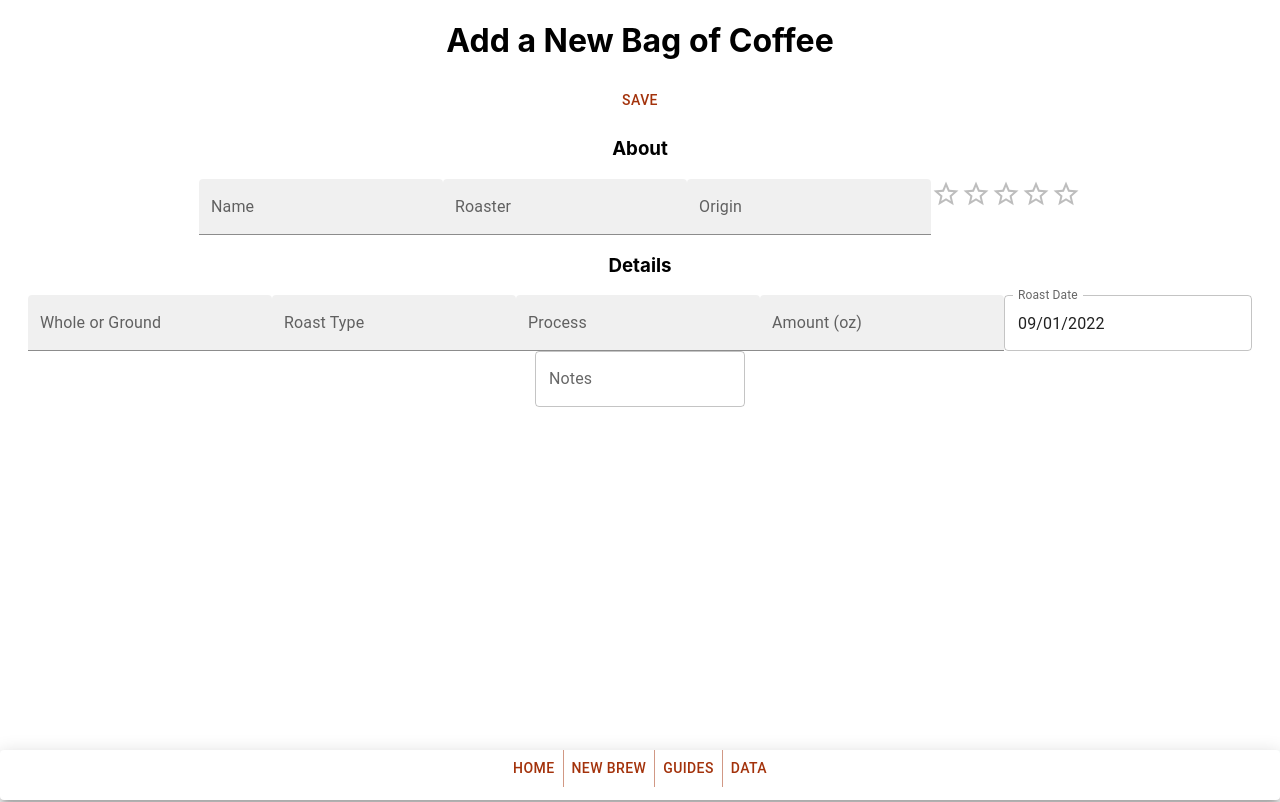
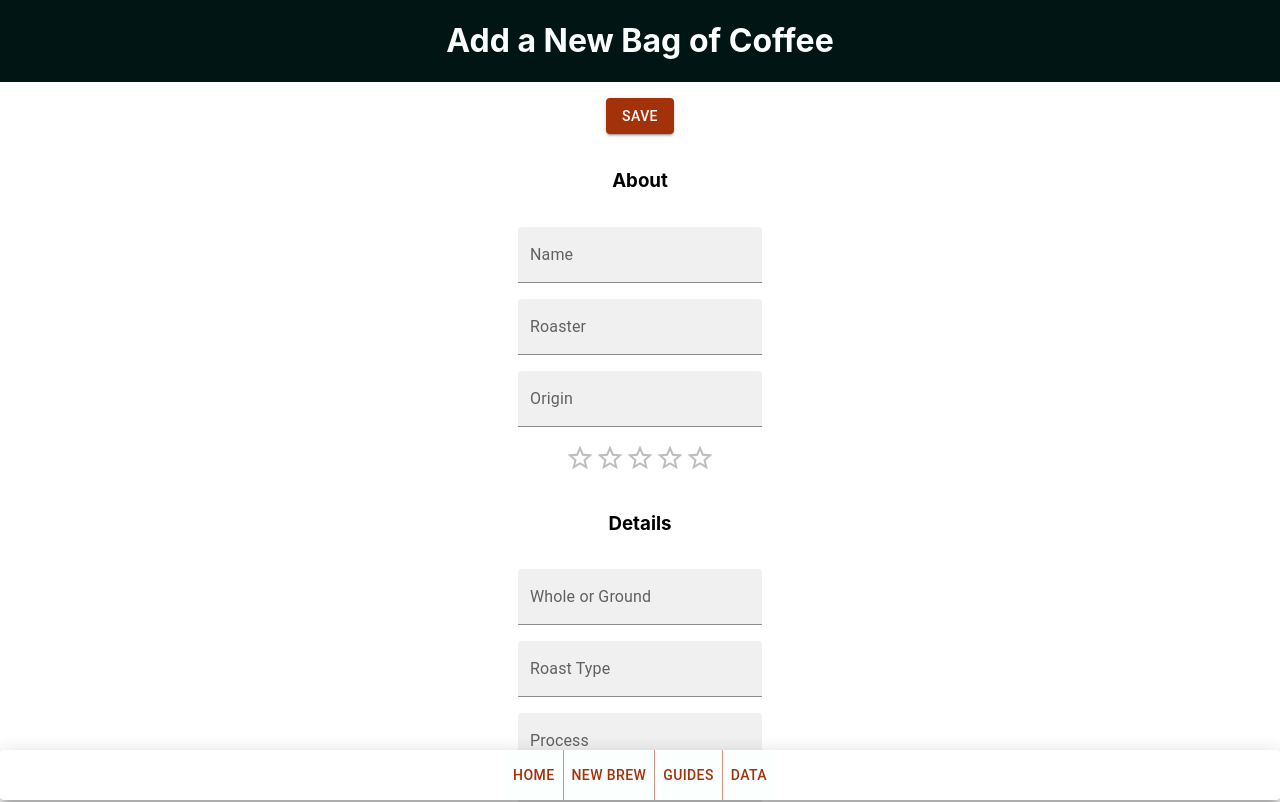
Before and after one commit to stacysamuels10/Pocket-Barista, a React (Create React App) app in the folder pocket-barista/: page /addnewcoffee in a window 1280 px wide. Shown: the top 802 px of the page. Built offline with nearby package versions, Linux system fonts and the light colour scheme.

Commit message:
updates to styling

```diff
--- a/pocket-barista/src/App.css
+++ b/pocket-barista/src/App.css
@@ -40,8 +40,10 @@
   background-color: #6b0504;
 }
 
-.navBar {
+.navBar Button {
+  background-color: rgba(251, 255, 254, 1);
   height: 50px;
+  opacity: 1;
 }
 
 .aeropress {
@@ -67,3 +69,7 @@ a:visited {
 .data-main p {
   font-size: 20px;
 }
+
+.dropdown {
+  margin-top: 3px;
+}
--- a/pocket-barista/src/App.js
+++ b/pocket-barista/src/App.js
@@ -88,10 +88,15 @@ function App() {
           </Routes>
           <BottomNavigation>
             <Paper
-              sx={{ position: "fixed", bottom: 0, left: 0, right: 0 }}
+              sx={{
+                position: "fixed",
+                bottom: 0,
+                left: 0,
+                right: 0,
+              }}
               elevation={10}
             >
-              <NavBar></NavBar>
+              <NavBar />
             </Paper>
           </BottomNavigation>
         </BrowserRouter>
--- a/pocket-barista/src/components/404PageNotFound.js
+++ b/pocket-barista/src/components/404PageNotFound.js
@@ -9,15 +9,20 @@ const PageNotFound = () => {
     <div>
       <Grid
         container
+        spacing={2}
         direction="column"
         justifyContent="center"
         alignItems="center"
+        backgroundColor="#001514"
+        color="#FBFFFE"
       >
-        <h1>PAGE NOT FOUND</h1>
-        <Button size="large" variant="contained" onClick={() => navigate("/")}>
-          HOME
-        </Button>
+        <Grid item>
+          <h1>PAGE NOT FOUND</h1>
+        </Grid>
       </Grid>
+      <Button size="large" variant="contained" onClick={() => navigate("/")}>
+        HOME
+      </Button>
     </div>
   );
 };
--- a/pocket-barista/src/components/Homepage.js
+++ b/pocket-barista/src/components/Homepage.js
@@ -15,6 +15,7 @@ import ExpandMoreIcon from "@mui/icons-material/ExpandMore";
 import MenuItem from "@mui/material/MenuItem";
 import Select from "@mui/material/Select";
 import FormControl from "@mui/material/FormControl";
+import Grid from "@mui/material/Grid";
 
 const Homepage = () => {
   const navigate = useNavigate();
@@ -22,10 +23,31 @@ const Homepage = () => {
   const coffee = useSelector((state) => state.coffeeReducer.pastCoffeeBags);
   return (
     <div>
-      <div className="top-nav">
-        <FormControl variant="standard" sx={{ m: 1, minWidth: 120 }}>
+      <Grid
+        container
+        spacing={2}
+        direction="column"
+        justifyContent="center"
+        alignItems="center"
+        backgroundColor="#001514"
+        color="#FBFFFE"
+      >
+        <Grid item>
+          <h1>Welcome to Pocket Barista</h1>
+        </Grid>
+      </Grid>
+      <FormControl
+        variant="standard"
+        sx={{
+          m: 1,
+          minWidth: 120,
+          backgroundColor: "#FBFFFE",
+          color: "#001514",
+        }}
+      >
         <InputLabel id="demo-simple-select-standard-label">Add</InputLabel>
         <Select
+          className="dropdown"
           name="add"
           labelId="demo-simple-select-standard-label"
           id="demo-simple-select-standard"
@@ -40,10 +62,7 @@ const Homepage = () => {
           <MenuItem value="/addnewgrinder">New Grinder</MenuItem>
         </Select>
       </FormControl>
-      </div>
-      <div className="welcome">
-        <h1>Welcome to Pocket Barista</h1>
-      </div>
+
       <div className="brewHistory">
         <Accordion>
           <AccordionSummary
--- a/pocket-barista/src/components/NavBar.js
+++ b/pocket-barista/src/components/NavBar.js
@@ -6,8 +6,12 @@ import ButtonGroup from "@mui/material/ButtonGroup";
 const NavBar = () => {
   const navigate = useNavigate();
   return (
-    <div className="navBar">
-      <ButtonGroup variant="text" aria-label="text button group">
+    <div>
+      <ButtonGroup
+        className="navBar"
+        variant="text"
+        aria-label="text button group"
+      >
         <Button onClick={() => navigate("/")}>Home</Button>
         <Button onClick={() => navigate("/addnewbrew")}>New Brew</Button>
         <Button onClick={() => navigate("/brewguides")}>Guides</Button>
--- a/pocket-barista/src/components/addNew/AddNewBrewer.js
+++ b/pocket-barista/src/components/addNew/AddNewBrewer.js
@@ -2,6 +2,8 @@ import React from "react";
 import { useSelector, useDispatch } from "react-redux";
 import TextField from "@mui/material/TextField";
 import Button from "@mui/material/Button";
+import Grid from "@mui/material/Grid";
+import Box from "@mui/material/Box";
 import {
   NewBrewerState,
   setBrewerName,
@@ -21,33 +23,54 @@ const AddNewBrewer = () => {
   const brewer = useSelector((state) => state.brewerReducer.brewer);
   return (
     <div>
-      <div className="title">
+      <Box className="aeropress">
+        <Grid
+          container
+          spacing={4}
+          direction="column"
+          justifyContent="center"
+          alignItems="center"
+        >
+          <Grid
+            item
+            sx={{ backgroundColor: "#001514", color: "#FBFFFE", width: "100%" }}
+          >
             <h1>Add New Brewer</h1>
-        <Button onClick={() => handleClick(dispatch, brewer, navigate)}>
+          </Grid>
+          <Grid item>
+            <Button
+              variant="contained"
+              onClick={() => handleClick(dispatch, brewer, navigate)}
+            >
               Save
             </Button>
-      </div>
-      <div className="brewer">
+          </Grid>
+          <Grid item>
             <TextField
               id="filled-basic"
               label="Name"
               variant="filled"
               onChange={(e) => setBrewerName(dispatch, e.target.value)}
             />
+          </Grid>{" "}
+          <Grid item>
             <TextField
               id="filled-basic"
               label="Brand"
               variant="filled"
               onChange={(e) => setBrewerBrand(dispatch, e.target.value)}
             />
-        <label htmlFor="type">Type:</label>
+          </Grid>{" "}
+          <Grid item>
             <TextField
               id="filled-basic"
               label="Type"
               variant="filled"
               onChange={(e) => setBrewerType(dispatch, e.target.value)}
             />
-      </div>
+          </Grid>
+        </Grid>
+      </Box>
     </div>
   );
 };
--- a/pocket-barista/src/components/addNew/AddNewCoffee.js
+++ b/pocket-barista/src/components/addNew/AddNewCoffee.js
@@ -8,6 +8,8 @@ import { AdapterDayjs } from "@mui/x-date-pickers/AdapterDayjs";
 import { LocalizationProvider } from "@mui/x-date-pickers/LocalizationProvider";
 import { DatePicker } from "@mui/x-date-pickers/DatePicker";
 import dayjs from "dayjs";
+import Grid from "@mui/material/Grid";
+import Box from "@mui/material/Box";
 import {
   NewCoffeeState,
   setName,
@@ -39,64 +41,99 @@ const AddNewCoffee = () => {
   const bagOfCoffee = useSelector((state) => state.coffeeReducer.bagOfCoffee);
   return (
     <div>
-      <div className="title">
+      <Box className="aeropress">
+        <Grid
+          container
+          spacing={2}
+          direction="column"
+          justifyContent="center"
+          alignItems="center"
+        >
+          <Grid
+            item
+            sx={{ backgroundColor: "#001514", color: "#FBFFFE", width: "100%" }}
+          >
             <h1>Add a New Bag of Coffee</h1>
-        <Button onClick={() => handleClick(dispatch, bagOfCoffee, navigate)}>
+          </Grid>
+          <Grid item>
+            <Button
+              variant="contained"
+              onClick={() => handleClick(dispatch, bagOfCoffee, navigate)}
+            >
               Save
             </Button>
-        <div className="about">
+          </Grid>
+          <Grid item>
             <h3>About</h3>
+          </Grid>
+          <Grid item>
             <TextField
               id="filled-basic"
               label="Name"
               variant="filled"
               onChange={(e) => setName(dispatch, e.target.value)}
             />
+          </Grid>
+          <Grid item>
             <TextField
               id="filled-basic"
               label="Roaster"
               variant="filled"
               onChange={(e) => setRoaster(dispatch, e.target.value)}
             />
+          </Grid>{" "}
+          <Grid item>
             <TextField
               id="filled-basic"
               label="Origin"
               variant="filled"
               onChange={(e) => setOrigin(dispatch, e.target.value)}
-          />
+            />{" "}
+          </Grid>{" "}
+          <Grid item>
             <Rating
               name="simple-controlled"
               value={value}
               size="large"
               onChange={(e, newValue) => setCoffeeStar(dispatch, newValue)}
             />
-        </div>
-        <div className="details">
+          </Grid>{" "}
+          <Grid item>
             <h3>Details</h3>
+          </Grid>{" "}
+          <Grid item>
             <TextField
               id="filled-basic"
               label="Whole or Ground"
               variant="filled"
               onChange={(e) => setBeanType(dispatch, e.target.value)}
             />
+          </Grid>{" "}
+          <Grid item>
             <TextField
               id="filled-basic"
               label="Roast Type"
               variant="filled"
               onChange={(e) => setRoastLevel(dispatch, e.target.value)}
-          />
+            />{" "}
+          </Grid>{" "}
+          <Grid item>
             <TextField
               id="filled-basic"
               label="Process"
               variant="filled"
               onChange={(e) => setBeanProcess(dispatch, e.target.value)}
             />
+          </Grid>{" "}
+          <Grid item>
             <TextField
               id="filled-basic"
               label="Amount (oz)"
               variant="filled"
               onChange={(e) => setBagAmount(dispatch, e.target.value)}
-          />
+            />{" "}
+          </Grid>{" "}
+          <Grid item>
             <LocalizationProvider dateAdapter={AdapterDayjs}>
               <DatePicker
                 label="Roast Date"
@@ -110,8 +147,8 @@ const AddNewCoffee = () => {
                 renderInput={(params) => <TextField {...params} />}
               />
             </LocalizationProvider>
-        </div>
-        <div className="notes">
+          </Grid>{" "}
+          <Grid item>
             <TextField
               id="outlined-textarea"
               label="Notes"
@@ -119,8 +156,9 @@ const AddNewCoffee = () => {
               multiline
               onChange={(e) => setBagNotes(dispatch, e.target.value)}
             />
-        </div>
-      </div>
+          </Grid>
+        </Grid>
+      </Box>
     </div>
   );
 };
--- a/pocket-barista/src/components/addNew/AddNewCup.js
+++ b/pocket-barista/src/components/addNew/AddNewCup.js
@@ -12,6 +12,8 @@ import { AdapterDayjs } from "@mui/x-date-pickers/AdapterDayjs";
 import { LocalizationProvider } from "@mui/x-date-pickers/LocalizationProvider";
 import { DatePicker } from "@mui/x-date-pickers/DatePicker";
 import dayjs from "dayjs";
+import Grid from "@mui/material/Grid";
+import Box from "@mui/material/Box";
 
 import {
   NewBrewState,
@@ -48,14 +50,39 @@ const AddNewCup = () => {
   const brewedCup = useSelector((state) => state.brewedCupReducer.brewedCup);
   return (
     <div>
-      <div className="title">
+      <Box className="aeropress">
+        <Grid
+          container
+          spacing={2}
+          direction="column"
+          justifyContent="center"
+          alignItems="center"
+        >
+          <Grid
+            item
+            sx={{ backgroundColor: "#001514", color: "#FBFFFE", width: "100%" }}
+          >
             <h1>Record a Brew</h1>
-        <Button onClick={() => handleClick(dispatch, brewedCup, navigate)}>
+          </Grid>
+          <Grid item>
+            <Button
+              variant="contained"
+              onClick={() => handleClick(dispatch, brewedCup, navigate)}
+            >
               Save
             </Button>
-      </div>
-      <div className="setup">
+          </Grid>
+          <Grid item>
             <h3>The Setup:</h3>
+          </Grid>
+          <Grid
+            container
+            spacing={2}
+            direction="row"
+            justifyContent="center"
+            alignItems="center"
+          >
+            <Grid item>
               <FormControl variant="standard" sx={{ m: 1, minWidth: 120 }}>
                 <InputLabel id="demo-simple-select-label">Coffee</InputLabel>
                 <Select
@@ -72,9 +99,21 @@ const AddNewCup = () => {
                   ))}
                 </Select>
               </FormControl>
+            </Grid>
+            <Grid item>
               <Link to="/addnewcoffee" name="newcoffee">
                 Add New Coffee
               </Link>
+            </Grid>
+          </Grid>
+          <Grid
+            container
+            spacing={2}
+            direction="row"
+            justifyContent="center"
+            alignItems="center"
+          >
+            <Grid item>
               <FormControl variant="standard" sx={{ m: 1, minWidth: 120 }}>
                 <InputLabel id="demo-simple-select-label">Grinder</InputLabel>
                 <Select
@@ -91,9 +130,21 @@ const AddNewCup = () => {
                   ))}
                 </Select>
               </FormControl>
+            </Grid>
+            <Grid item>
               <Link to="/addnewgrinder" name="grinder">
                 Add New Grinder
               </Link>
+            </Grid>
+          </Grid>
+          <Grid
+            container
+            spacing={2}
+            direction="row"
+            justifyContent="center"
+            alignItems="center"
+          >
+            <Grid item>
               <FormControl variant="standard" sx={{ m: 1, minWidth: 120 }}>
                 <InputLabel id="demo-simple-select-label">Brewer</InputLabel>
                 <Select
@@ -110,9 +161,14 @@ const AddNewCup = () => {
                   ))}
                 </Select>
               </FormControl>
+            </Grid>
+            <Grid item>
               <Link to="/addnewbrewer" name="brewer">
                 Add New Brewer
               </Link>
+            </Grid>
+          </Grid>
+          <Grid item>
             <LocalizationProvider dateAdapter={AdapterDayjs}>
               <DatePicker
                 label="Brew Date"
@@ -126,47 +182,59 @@ const AddNewCup = () => {
                 renderInput={(params) => <TextField {...params} />}
               />
             </LocalizationProvider>
-      </div>
-      <div className="brew">
+          </Grid>
+          <Grid item>
             <h3>The Brew:</h3>
+          </Grid>
+          <Grid item>
             <TextField
               id="filled-basic"
               label="Coffee (g)"
               variant="filled"
               onChange={(e) => setGroundsAmount(dispatch, e.target.value)}
             />
+          </Grid>
+          <Grid item>
             <TextField
               id="filled-basic"
               label="Grind setting"
               variant="filled"
               onChange={(e) => setGrindSetting(dispatch, e.target.value)}
             />
+          </Grid>{" "}
+          <Grid item>
             <TextField
               id="filled-basic"
               label="Water (g)"
               variant="filled"
               onChange={(e) => setWaterAmount(dispatch, e.target.value)}
             />
+          </Grid>{" "}
+          <Grid item>
             <TextField
               id="filled-basic"
               label="Temperature (°F)"
               variant="filled"
               onChange={(e) => setWaterTemperature(dispatch, e.target.value)}
             />
+          </Grid>{" "}
+          <Grid item>
             <TextField
               id="filled-basic"
               label="Brew Time (s)"
               variant="filled"
               onChange={(e) => setBrewTime(dispatch, e.target.value)}
             />
+          </Grid>{" "}
+          <Grid item>
             <Rating
               name="simple-controlled"
               value={value}
               size="large"
               onChange={(e, newValue) => setStar(e, newValue)}
             />
-      </div>
-      <div className="notes">
+          </Grid>{" "}
+          <Grid item>
             <TextField
               id="outlined-textarea"
               label="Notes"
@@ -174,7 +242,9 @@ const AddNewCup = () => {
               multiline
               onChange={(e) => setNotes(dispatch, e.target.value)}
             />
-      </div>
+          </Grid>
+        </Grid>
+      </Box>
     </div>
   );
 };
--- a/pocket-barista/src/components/addNew/AddNewGrinder.js
+++ b/pocket-barista/src/components/addNew/AddNewGrinder.js
@@ -8,6 +8,8 @@ import {
   setGrinderBrand,
 } from "../../actions/addNewGrinderFunctions";
 import { useNavigate } from "react-router-dom";
+import Grid from "@mui/material/Grid";
+import Box from "@mui/material/Box";
 
 const handleClick = (dispatch, grinder, navigate) => {
   NewGrinderState(dispatch, grinder);
@@ -20,26 +22,46 @@ const AddNewGrinder = () => {
   const grinder = useSelector((state) => state.grinderReducer.grinder);
   return (
     <div>
-      <div className="title">
+      <Box className="aeropress">
+        <Grid
+          container
+          spacing={3}
+          direction="column"
+          justifyContent="center"
+          alignItems="center"
+        >
+          <Grid
+            item
+            sx={{ backgroundColor: "#001514", color: "#FBFFFE", width: "100%" }}
+          >
             <h1>Add a Grinder</h1>
-        <Button onClick={() => handleClick(dispatch, grinder, navigate)}>
+          </Grid>
+          <Grid item>
+            <Button
+              variant="contained"
+              onClick={() => handleClick(dispatch, grinder, navigate)}
+            >
               Save
             </Button>
-      </div>
-      <div className="form">
+          </Grid>
+          <Grid item>
             <TextField
               id="filled-basic"
               label="Name"
               variant="filled"
               onChange={(e) => setGrinderName(dispatch, e.target.value)}
             />
+          </Grid>
+          <Grid item>
             <TextField
               id="filled-basic"
               label="Brand"
               variant="filled"
               onChange={(e) => setGrinderBrand(dispatch, e.target.value)}
             />
-      </div>
+          </Grid>
+        </Grid>
+      </Box>
     </div>
   );
 };
```
Lines whose indentation alone changed are shown as unchanged.
